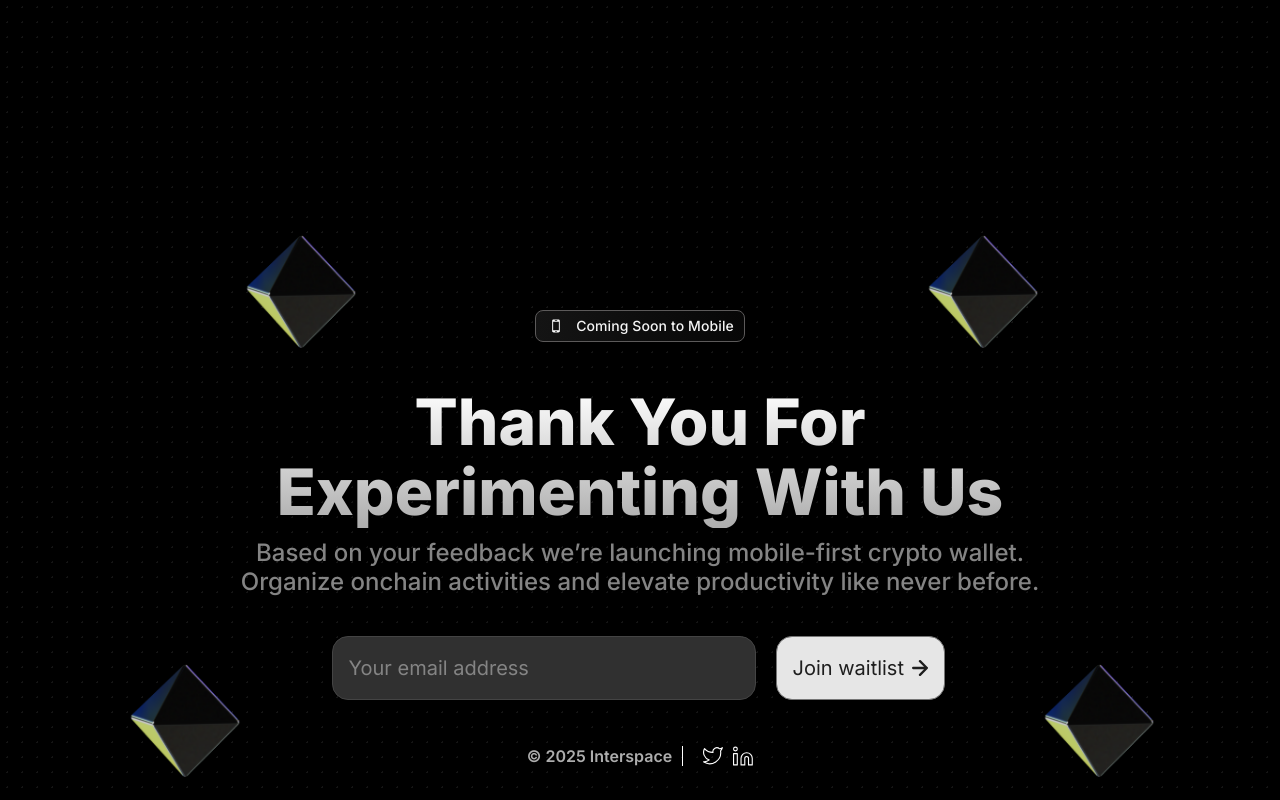
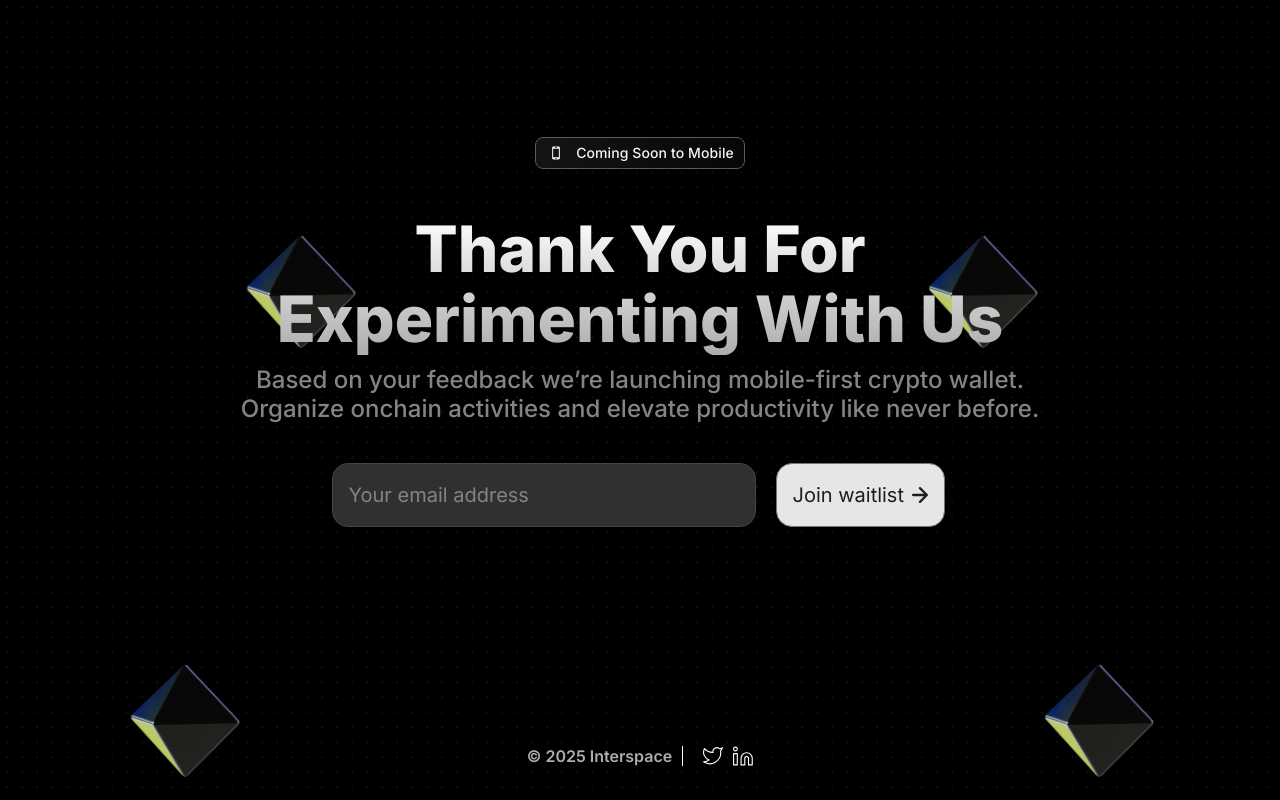
Before and after one commit to hennadii-intersend/waitlist, a Next.js app: page / in a window 1280 px wide. Built offline with nearby package versions, Linux system fonts and the light colour scheme.

Commit message:
style: Reduce top margin for better vertical balance

```diff
--- a/app/page.module.css
+++ b/app/page.module.css
@@ -44,7 +44,7 @@
   padding: 32px 0px;
   gap: 40px;
   width: 925px;
-  margin-top: 273px; /* Updated y-coordinate of Frame 3 (node 544:23254) */
+  margin-top: 100px; /* Reduced top margin for better vertical balance */
   margin-bottom: auto;
   margin-left: auto;
   margin-right: auto;
```
